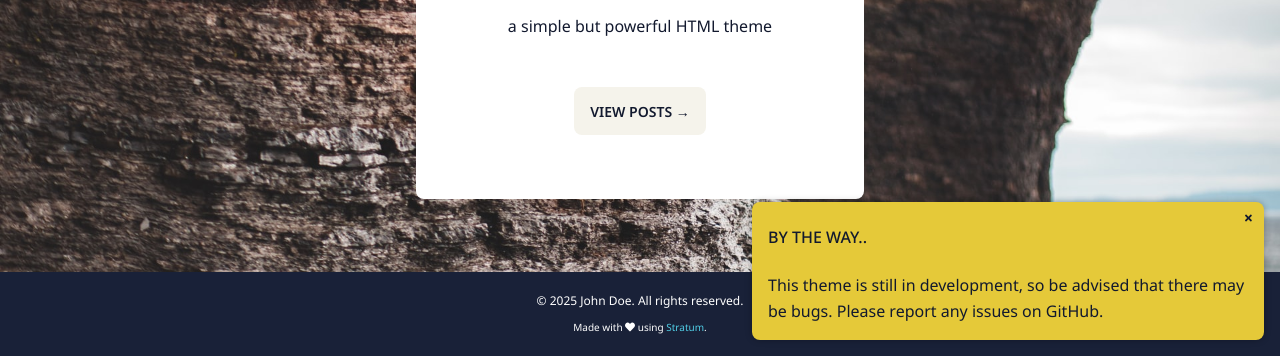
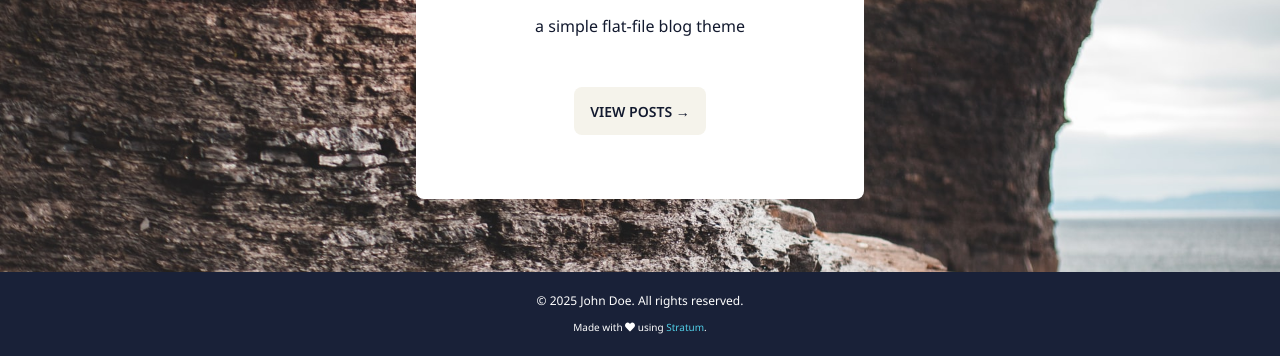
Before and after one commit to iamvalion/stratum-theme, a plain HTML site: page index.html in a window 1280 px wide. Shown: the part 444-800 px from the top of the page. Drawn offline with Linux system fonts and the light colour scheme.

Commit message:
Tweak landing tagline, remove in-dev alert, update README and LICENSE

```diff
--- a/index.html
+++ b/index.html
@@ -34,18 +34,6 @@
 </head>
 
 <body style="background: url('images/erik-mclean-1vjYvrwR4ks-unsplash.jpg') no-repeat center fixed; background-size: cover;">
-    <div class="alert alert-caution size-lg" id="page-alert">
-        <button type="button" class="dismiss-button">
-            <i class="fas fa-times"></i>
-        </button>
-        <header class="alert-header">
-            <h6 class="alert-title">By the way..</h6>
-        </header>
-        <div class="alert-body">
-            <p>This theme is still in development, so be advised that there may be bugs. Please report any issues on GitHub.</p>
-        </div>
-    </div>
-
     <noscript>
         <div id="noscript-error">
             Many site features aren't working because you have JavaScript disabled!
@@ -92,7 +80,7 @@
             <header class="landing-header">
                 <img class="landing-image size-sm crop-round" src="images/matt-sclarandis-S_IV6KqGeso-unsplash.jpg">
                 <h1 class="landing-title">This is Stratum</h1>
-                <div class="landing-tagline">a simple but powerful HTML theme</div>
+                <div class="landing-tagline">a simple flat-file blog theme</div>
             </header>
             <section class="landing-body">
                 <a href="feed-sl-light.html">
```
Also changed, not shown: landing-dark.html (+1 -13 lines), 2 other files.
